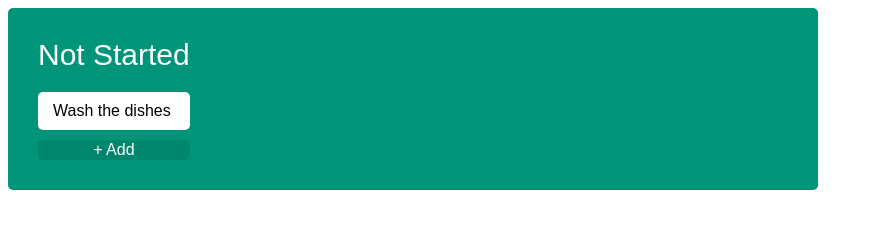
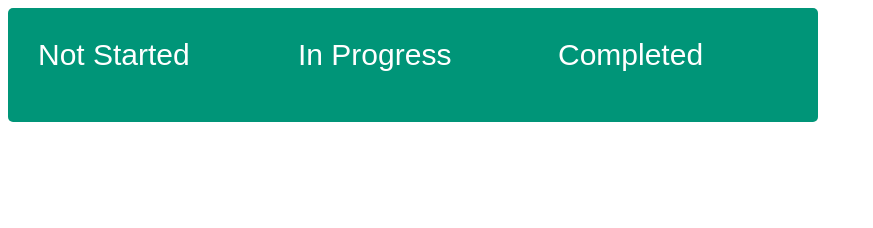
Before and after one commit to Smolig/Kanban-Board, a plain HTML site: page index.html in a window 1280 px wide. Shown: the whole page, without its empty margins (0-873 px from the left). Drawn offline with Linux system fonts and the light colour scheme.

Commit message:
new version

```diff
--- a/index.html
+++ b/index.html
@@ -11,16 +11,16 @@
 
 <body>
     <div class="kanban">
-        <div class="kann__column">
+        <!-- <div class="kanban__column">
             <div class="kanban__column-title">Not Started</div>
             <div class="kanban__items">
                 <div contenteditable="" class="kanban__items-input">Wash the dishes</div>
                 <div class="kanban__dropzone"></div>
             </div>
             <button class="kanban__add-item type" type="button">+ Add</button>
-        </div>
+        </div> -->
     </div>
-    <script src="js/mains.js" type="module"></script>
+    <script src="js/main.js" type="module"></script>
 </body>
 
 </html>
--- a/js/main.js
+++ b/js/main.js
@@ -1 +1,5 @@
-import KanbanAPI from "./api/KanbanAPI.js";
+import Kanban from "./view/Kanban.js"
+
+new Kanban(
+    document.querySelector(".kanban")
+)
--- /dev/null
+++ b/js/view/Column.js
@@ -0,0 +1,26 @@
+export default class Column {
+  constructor(id, title) {
+    this.elements = {};
+    this.elements.root = Column.createRoot();
+    this.elements.title = this.elements.root.querySelector(".kanban__column-title");
+    this.elements.items = this.elements.root.querySelector(".kanban__column-items");
+    this.elements.addItem = this.elements.root.querySelector(".kanban__add-item");
+
+    this.elements.root.dataset.id = id;
+    this.elements.title.textContent = title;
+  }
+
+  static createRoot() {
+    const range = document.createRange();
+
+    range.selectNode(document.body);
+
+    return range.createContextualFragment(`
+    <div class="kanban__column">
+        <div class="kanban__column-title"</div>
+        <div class="kanban__column-items">
+        <button class="kanban__add-item type" type="button">+ Add</button>
+    </div>
+    `).children[0];
+  }
+}
--- a/js/view/Kanban.js
+++ b/js/view/Kanban.js
@@ -1,3 +1,30 @@
-export default class Kanban  {
+import Column from "./Column.js";
 
+export default class Kanban {
+  constructor(root) {
+    this.root = root;
+
+    Kanban.columns().forEach((column) => {
+      const columnView = new Column(column.id, column.title);
+
+      this.root.appendChild(columnView.elements.root)
+    });
+  }
+
+  static columns() {
+    return [
+      {
+        id: 1,
+        title: "Not Started",
+      },
+      {
+        id: 2,
+        title: "In Progress",
+      },
+      {
+        id: 3,
+        title: "Completed",
+      },
+    ];
+  }
 }
```
